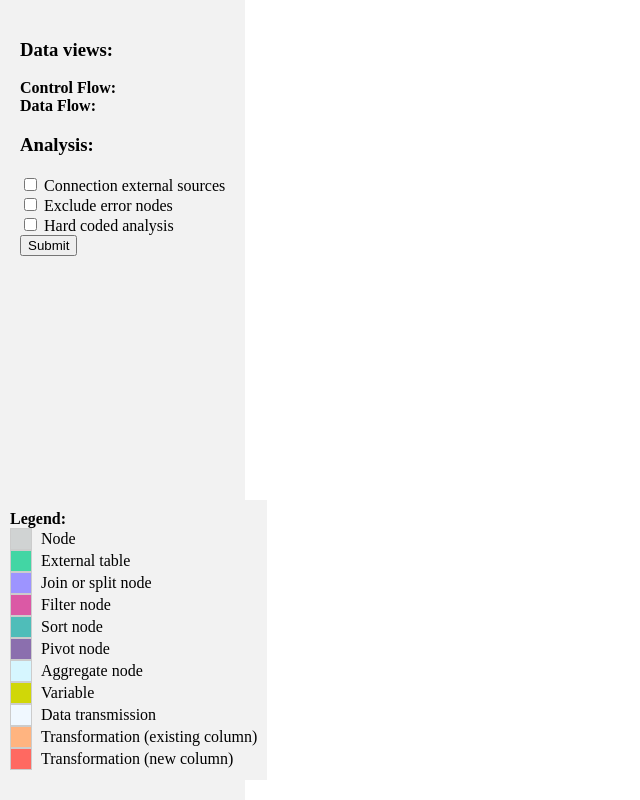
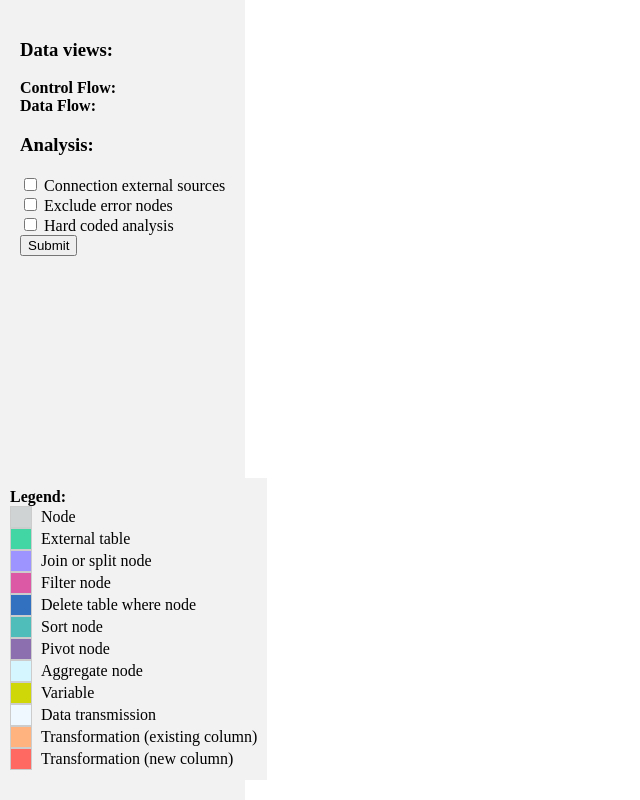
Before and after one commit to mountanalytics/sankey-plot-lineages, a Python web app: template sankeyapp/templates/index.html in a window 1280 px wide. Shown: the whole page, without its empty margins (0-640 px from the left). Run offline with Jinja, Linux system fonts and the light colour scheme; the template is opened without the code that fills it, so the values that code supplies are empty; some libraries are stand-ins or nearby versions.

Commit message:
delete where node

```diff
--- a/sankeyapp/templates/index.html
+++ b/sankeyapp/templates/index.html
@@ -72,6 +72,7 @@
 		<span class="colorBox" style="background-color: #42D6A4;"></span> <span style="vertical-align: middle;">External table</span><br>
 		<span class="colorBox" style="background-color: #9D94FF;"></span> <span style="vertical-align: middle;">Join or split node</span><br>
 		<span class="colorBox" style="background-color: #DB59A5;"></span> <span style="vertical-align: middle;">Filter node</span><br>
+		<span class="colorBox" style="background-color: #3270C0;"></span> <span style="vertical-align: middle;">Delete table where node</span><br>
 		<span class="colorBox" style="background-color: #4fbdb9;"></span> <span style="vertical-align: middle;">Sort node</span><br>
 		<span class="colorBox" style="background-color: #8b6fae;"></span> <span style="vertical-align: middle;">Pivot node</span><br>
 		<span class="colorBox" style="background-color: #D6F6FF;"></span> <span style="vertical-align: middle;">Aggregate node</span><br>
```
